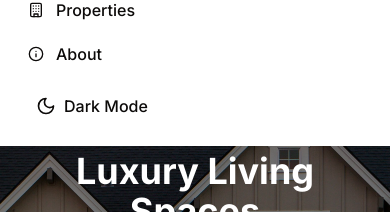
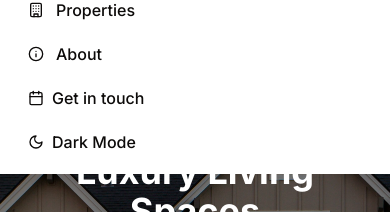
Before and after one commit to saksak218/aamir-property-dealer, a Next.js app: page / in a window 390 px wide. Both pictures are taken after a click on the button 354 px from the left and 32 px from the top of the page. Shown: the part 127-339 px from the top of the page. Built offline with nearby package versions, Linux system fonts and the light colour scheme; no server answers.

Commit message:
Adjust contact form in small devices and add custom domains

```diff
--- a/src/components/ContactForm.tsx
+++ b/src/components/ContactForm.tsx
@@ -61,7 +61,7 @@ const ContactForm = () => {
   }
 
   return (
-    <div className="bg-white mx-auto rounded-lg max-w-2xl">
+    <div className="bg-white dark:bg-slate-800 mx-auto rounded-lg max-w-2xl">
       <div className="mb-8">
         <p className="text-gray-500">
           Provide your contact details for a callback
@@ -76,7 +76,7 @@ const ContactForm = () => {
               name="firstName"
               render={({ field }) => (
                 <FormItem>
-                  <FormLabel className="font-medium text-gray-700 text-sm">
+                  <FormLabel className="font-medium text-gray-700 dark:text-gray-100 text-sm">
                     First Name *
                   </FormLabel>
                   <FormControl>
@@ -96,7 +96,7 @@ const ContactForm = () => {
               name="lastName"
               render={({ field }) => (
                 <FormItem>
-                  <FormLabel className="font-medium text-gray-700 text-sm">
+                  <FormLabel className="font-medium text-gray-700 dark:text-gray-100 text-sm">
                     Last Name *
                   </FormLabel>
                   <FormControl>
@@ -118,7 +118,7 @@ const ContactForm = () => {
               name="email"
               render={({ field }) => (
                 <FormItem>
-                  <FormLabel className="font-medium text-gray-700 text-sm">
+                  <FormLabel className="font-medium text-gray-700 dark:text-gray-100 text-sm">
                     Email Address *
                   </FormLabel>
                   <FormControl>
@@ -139,7 +139,7 @@ const ContactForm = () => {
               name="phone"
               render={({}) => (
                 <FormItem>
-                  <FormLabel className="font-medium text-gray-700 text-sm">
+                  <FormLabel className="font-medium text-gray-700 dark:text-gray-100 text-sm">
                     Phone Number *
                   </FormLabel>
                   <FormControl>
--- a/src/components/common/ContactModal.tsx
+++ b/src/components/common/ContactModal.tsx
@@ -13,7 +13,7 @@ const ContactModal = ({
       <div className="flex justify-center items-center bg-gray-900/40 backdrop-blur-xs min-h-screen">
         <div
           ref={modalRef}
-          className="relative bg-white px-12 py-4 rounded-md w-full max-w-2xl"
+          className="relative bg-white dark:bg-slate-800 px-12 py-4 rounded-md w-full max-sm:max-w-[290px] max-md:max-w-sm md:max-w-2xl max-md:h-[calc(100vh-1rem)] overflow-y-auto"
         >
           <h2 className="mt-6 font-semibold text-2xl">Get In Touch</h2>
           <div className="mt-2 pb-8">
--- a/src/components/layout/Banner.tsx
+++ b/src/components/layout/Banner.tsx
@@ -40,6 +40,7 @@ export default function Banner() {
   };
 
   return (
+    <>
       <div className="hidden lg:flex justify-end items-center gap-x-6 bg-gray-900 px-10 py-0.5">
         <div className="max-w-max">
           <a
@@ -90,5 +91,6 @@ export default function Banner() {
 
         {isModal && <ContactModal modalRef={modalRef} onClick={handleClick} />}
       </div>
+    </>
   );
 }
--- a/src/components/layout/Header.tsx
+++ b/src/components/layout/Header.tsx
@@ -1,9 +1,18 @@
 "use client";
 
-import { useState } from "react";
+import { useRef, useState } from "react";
 import Link from "next/link";
 import { useTheme } from "next-themes";
-import { Menu, X, Sun, Moon, Home, Building, Info } from "lucide-react";
+import {
+  Menu,
+  X,
+  Sun,
+  Moon,
+  Home,
+  Building,
+  Info,
+  Calendar,
+} from "lucide-react";
 import { cn } from "@/lib/utils";
 import Image from "next/image";
 
@@ -17,9 +26,13 @@ import {
   SignedOut,
   UserButton,
 } from "@clerk/nextjs";
+import ContactModal from "../common/ContactModal";
 
 const Header = () => {
   const [isOpen, setIsOpen] = useState(false);
+  const [isModal, setIsModal] = useState(false);
+  const modalRef = useRef<HTMLDivElement | null>(null);
+
   // const [isScrolled, setIsScrolled] = useState(false);
   const { theme, setTheme } = useTheme();
 
@@ -37,6 +50,10 @@ const Header = () => {
   // }, []);
 
   const toggleMenu = () => setIsOpen(!isOpen);
+
+  const handleClick = () => {
+    setIsModal(false);
+  };
 
   const navLinks = [
     { name: "Home", href: "/", icon: <Home className="mr-1 w-4 h-4" /> },
@@ -154,22 +171,31 @@ const Header = () => {
                 <span className="ml-2">{link.name}</span>
               </Link>
             ))}
-            <div className="px-3 py-2">
+
+            <button
+              onClick={() => setIsModal(!isModal)}
+              className="flex items-center hover:bg-secondary p-2 px-3 py-2 rounded-md w-full font-medium text-base transition-colors"
+            >
+              <Calendar className="mr-2 w-4 h-4" />
+              Get in touch
+            </button>
+
+            <div className="">
               <button
                 onClick={() => {
                   setTheme(theme === "dark" ? "light" : "dark");
                   setIsOpen(false);
                 }}
-                className="flex items-center hover:bg-secondary p-2 rounded-md w-full font-medium text-base transition-colors"
+                className="flex items-center hover:bg-secondary p-2 px-3 py-2 rounded-md w-full font-medium text-base transition-colors"
                 aria-label="Toggle theme"
               >
                 {theme === "dark" ? (
                   <>
-                    <Sun className="mr-2 w-5 h-5" /> Light Mode
+                    <Sun className="mr-2 w-4 h-4" /> Light Mode
                   </>
                 ) : (
                   <>
-                    <Moon className="mr-2 w-5 h-5" /> Dark Mode
+                    <Moon className="mr-2 w-4 h-4" /> Dark Mode
                   </>
                 )}
               </button>
@@ -177,6 +203,7 @@ const Header = () => {
           </div>
         </div>
       )}
+      {isModal && <ContactModal modalRef={modalRef} onClick={handleClick} />}
     </header>
   );
 };
```
Lines whose indentation alone changed are shown as unchanged.
